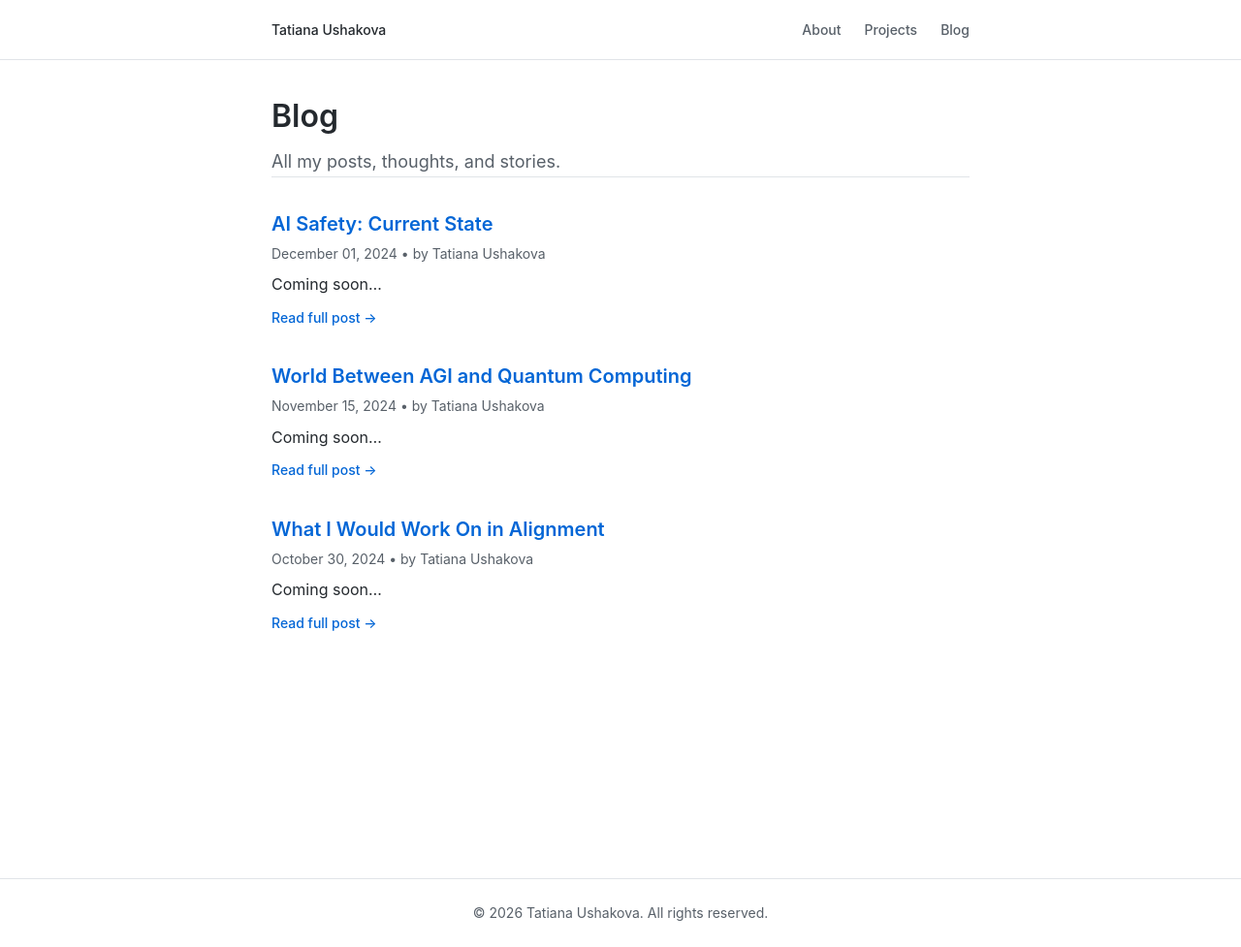
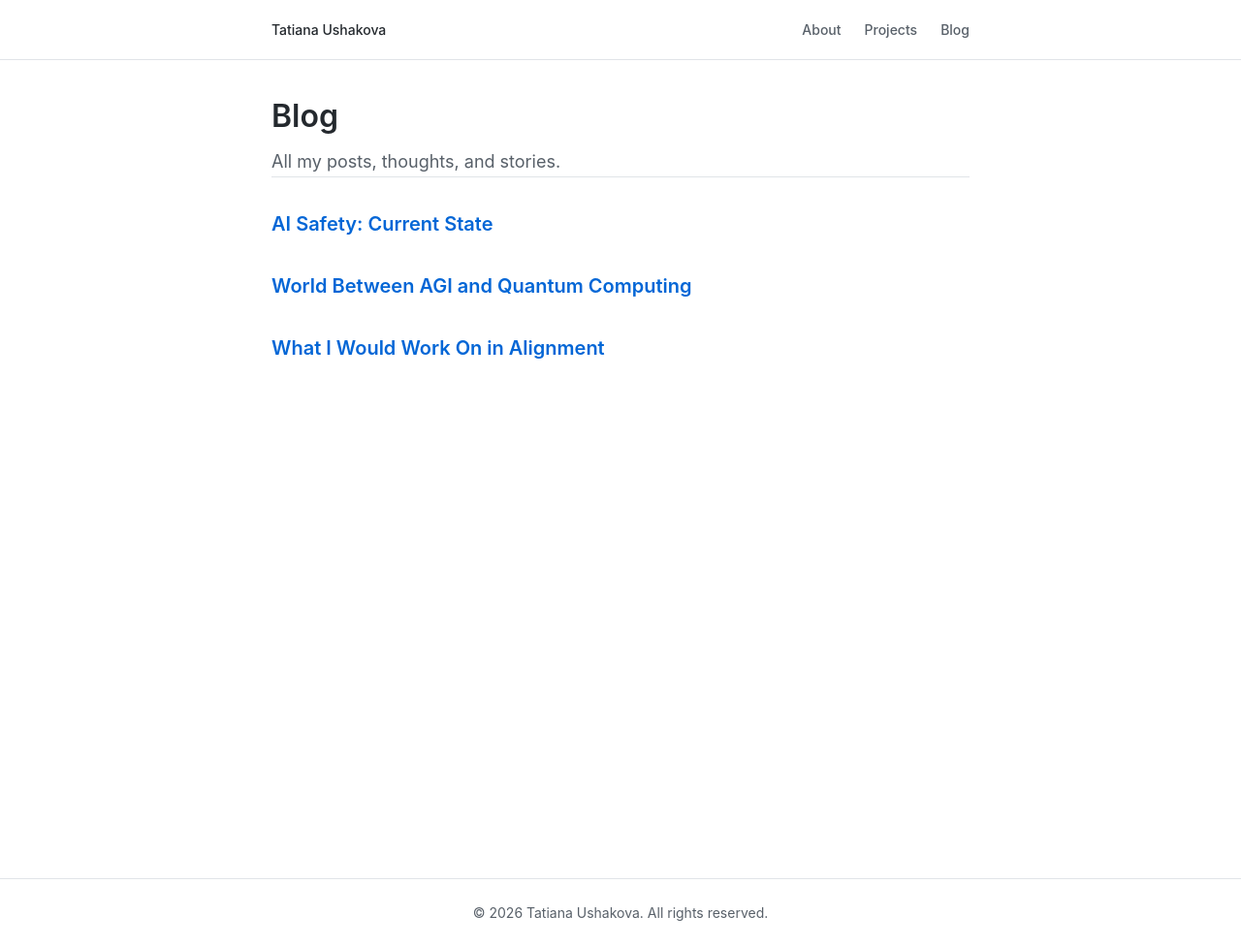
Before and after one commit to TatianaUshakova/TatianaUshakova.github.io, a Jekyll site: the page built from blog.html, in a window 1280 px wide. Shown: the whole page at 97% size. Built offline with Jekyll 4.4.1, drawn with Linux system fonts in a browser that asks for light colours.

Commit message:
Create clean blog post placeholders without fake dates or content
- Remove markdown posts with made-up dates and descriptions
- Create simple HTML blog pages in /blog/ directory
- Update blog listing with clean title-only links
- Remove date stamps and content previews from blog page

🤖 Generated with [Claude Code](https://claude.ai/code)

Co-Authored-By: Claude <noreply@anthropic.com>

```diff
--- a/blog.html
+++ b/blog.html
@@ -10,26 +10,14 @@ title: Blog
     </header>
 
     <div class="posts-list">
-        {% if site.posts.size > 0 %}
-            {% for post in site.posts %}
-            <article class="post-item">
-                <h2><a href="{{ post.url | relative_url }}">{{ post.title }}</a></h2>
-                <p class="post-meta">
-                    <time datetime="{{ post.date | date_to_xmlschema }}">
-                        {{ post.date | date: "%B %d, %Y" }}
-                    </time>
-                    {% if post.author %} • by {{ post.author }}{% endif %}
-                </p>
-                <div class="post-excerpt">
-                    {{ post.excerpt | strip_html | truncatewords: 50 }}
-                </div>
-                <a href="{{ post.url | relative_url }}" class="read-more">Read full post →</a>
-            </article>
-            {% endfor %}
-        {% else %}
-            <div class="no-posts">
-                <p>No posts published yet. Stay tuned for upcoming content!</p>
-            </div>
-        {% endif %}
+        <article class="post-item">
+            <h2><a href="{{ '/blog/ai-safety-current-state' | relative_url }}">AI Safety: Current State</a></h2>
+        </article>
+        <article class="post-item">
+            <h2><a href="{{ '/blog/world-between-agi-and-quantum-computing' | relative_url }}">World Between AGI and Quantum Computing</a></h2>
+        </article>
+        <article class="post-item">
+            <h2><a href="{{ '/blog/what-i-would-work-on-in-alignment' | relative_url }}">What I Would Work On in Alignment</a></h2>
+        </article>
     </div>
 </div>
--- /dev/null
+++ b/blog/ai-safety-current-state.html
@@ -0,0 +1,6 @@
+---
+layout: post
+title: "AI Safety: Current State"
+---
+
+*Coming soon...*
--- /dev/null
+++ b/blog/what-i-would-work-on-in-alignment.html
@@ -0,0 +1,6 @@
+---
+layout: post
+title: "What I Would Work On in Alignment"
+---
+
+*Coming soon...*
--- /dev/null
+++ b/blog/world-between-agi-and-quantum-computing.html
@@ -0,0 +1,6 @@
+---
+layout: post
+title: "World Between AGI and Quantum Computing"
+---
+
+*Coming soon...*
```
Also changed, not shown: _posts/2024-10-30-what-i-would-work-on-in-alignment.md (deleted, +0 -11 lines), _posts/2024-11-15-world-between-agi-and-quantum-computing.md (deleted, +0 -11 lines), _posts/2024-12-01-ai-safety-current-state.md (deleted, +0 -11 lines).
